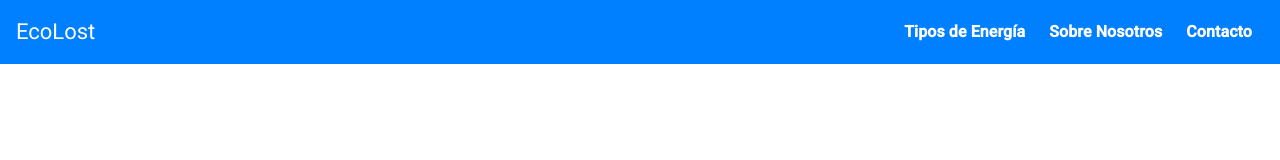
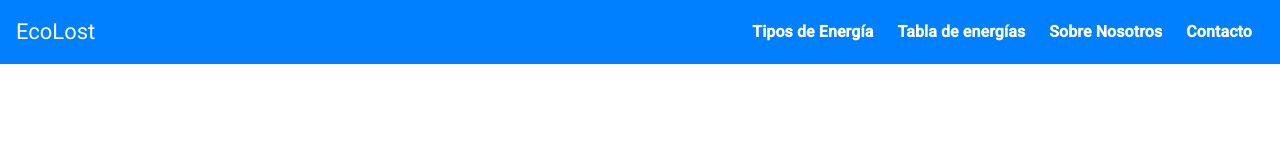
Before and after one commit to diMorillas/PJ102425_EnergiasRenovables, an Angular app in the folder P10_2425/: page / in a window 1280 px wide. Shown: the top 160 px of the page. Built offline with nearby package versions, Linux system fonts and the light colour scheme.

Commit message:
added more energies

```diff
--- a/P10_2425/src/app/card.component.ts
+++ b/P10_2425/src/app/card.component.ts
@@ -2,7 +2,7 @@ import { Component } from '@angular/core';
 import { CommonModule } from '@angular/common';
 import { FormsModule } from '@angular/forms';
 import { Energia } from './models/energia.model';
-import { energies } from './data/energia.data';
+import { energies } from './data/energias.data';
 
 import { MatFormFieldModule } from '@angular/material/form-field';
 import { MatSelectModule } from '@angular/material/select';
--- a/P10_2425/src/app/nav.component.html
+++ b/P10_2425/src/app/nav.component.html
@@ -7,6 +7,7 @@
   <!-- Botones de navegación para pantallas grandes -->
   <div class="nav-links">
     <button mat-button [routerLink]="'/'">Tipos de Energía</button>
+    <button mat-button [routerLink]="'/table'">Tabla de energías</button>
     <button mat-button [routerLink]="'/about-us'">Sobre Nosotros</button>
     <button mat-button [routerLink]="'/form'">Contacto</button>
   </div>
```
